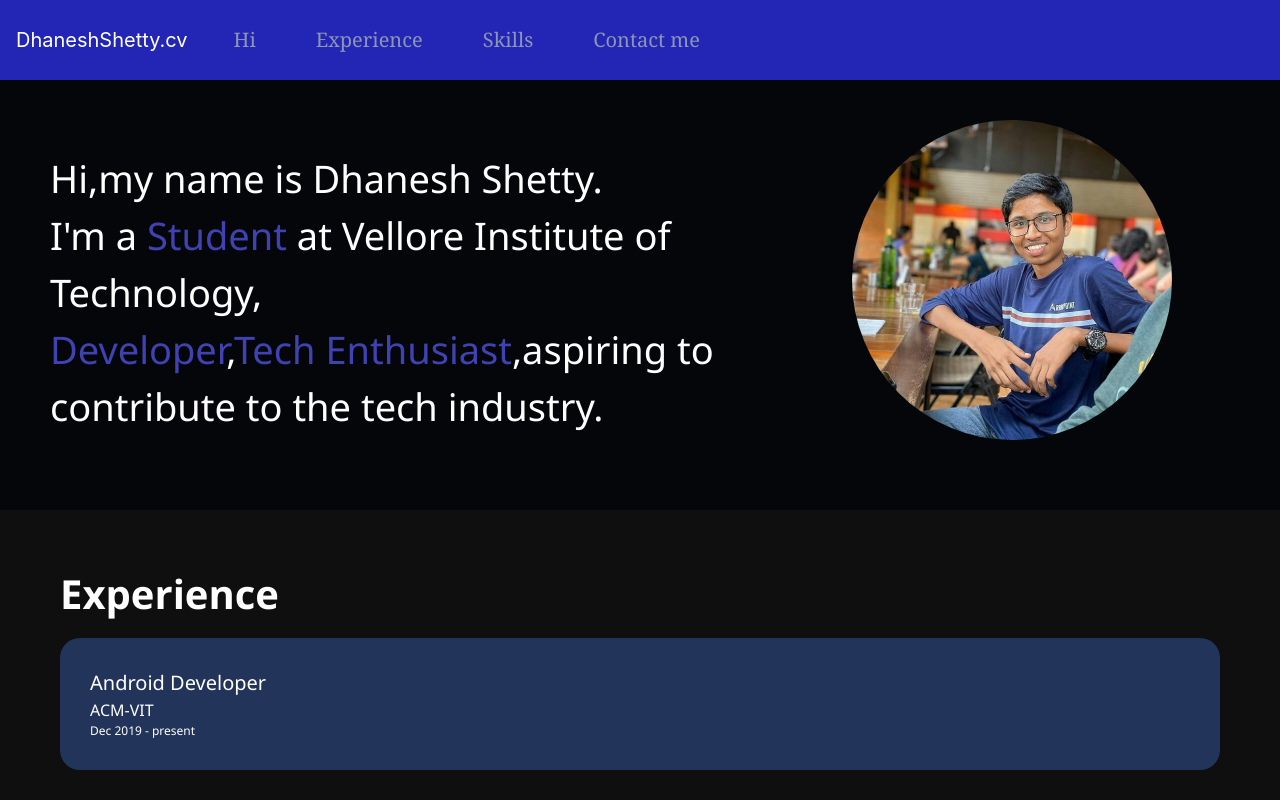
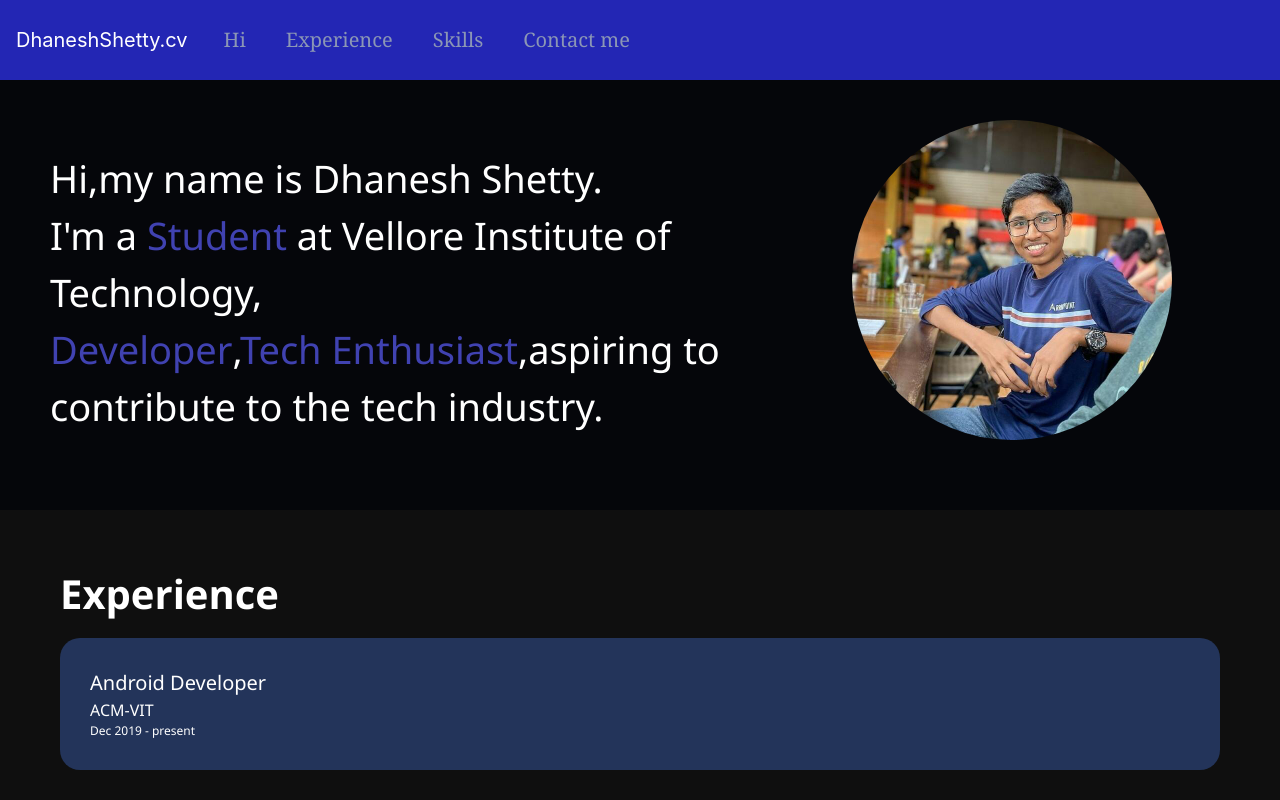
Before and after one commit to DhaneshShetty/DhaneshShetty.github.io, a plain HTML site: page index.html in a window 1280 px wide. Shown: the top 800 px of the page. Drawn offline with nearby package versions, Linux system fonts and the light colour scheme.

Commit message:
fixed white space in mobile

```diff
--- a/home.css
+++ b/home.css
@@ -1,12 +1,13 @@
+html,body{
+    overflow-x: hidden;
+}
 nav{
     overflow: hidden;
     box-shadow: #FFFFFF;
     background-color: #2326B4;
-    margin-right: auto;
-    width:100%;
 }
 nav ul li a{
-    padding:30px;
+    padding:20px;
     font-family:Georgia, 'Times New Roman', Times, serif;
     font-weight: 100;
     font-size: 20px;
--- a/index.html
+++ b/index.html
@@ -1,5 +1,8 @@
 <html>
     <head>
+        <meta name="description" content="Portfolio website">
+        <meta name="keywords" content="dhanesh, Dhanesh, Shetty,Dhanesh Shetty,portfolio website,cv,resume,website">
+        <meta name="author" content="Dhanesh Shetty">
         <meta name="viewport" content="width=device-width, initial-scale=1">
         <title>Dhanesh Shetty</title>
         <script src="https://ajax.googleapis.com/ajax/libs/jquery/3.5.1/jquery.min.js"></script>
@@ -35,7 +38,7 @@
             <div class="col-8" style="position: relative;top:50px">
             <b>Hi,my name is Dhanesh Shetty.<br>
             I'm a <span class="highlight">Student</span> at Vellore Institute of Technology,<br>
-            <span class="highlight">Developer</span>,<span class="highlight">Tech Enthusiast</span>,aspiring to contribute to the tech industry.</b>
+            <span class="highlight">Developer</span><wbr>,<span class="highlight">Tech Enthusiast</span><wbr>,aspiring to contribute<wbr> to the tech industry.</b>
         </div>
 
         <img class="col-2-sm" src="pp.jpeg" style="border-radius: 50%;width:360px;height:360px;padding:20px">
```
